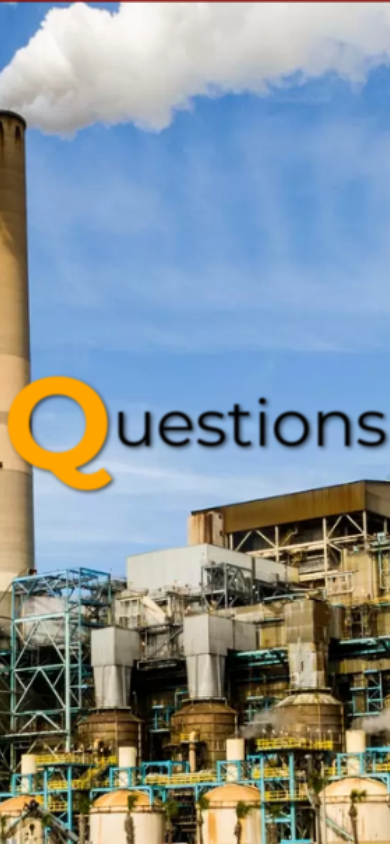
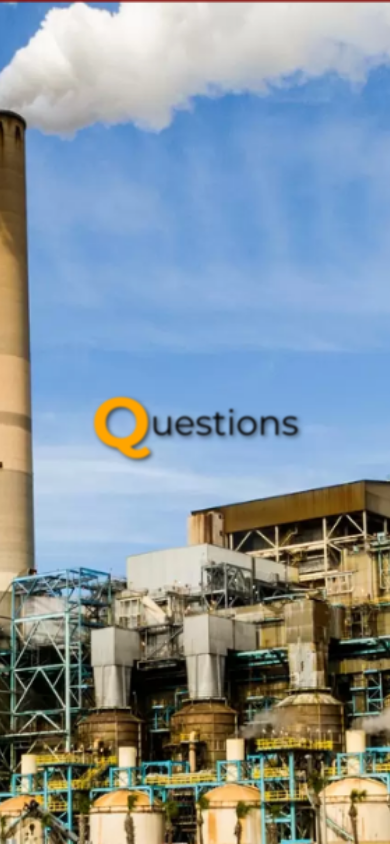
Before and after one commit to obafisayo/typewritter, a plain HTML site: page index.html in a window 390 px wide. Drawn offline with Linux system fonts and the light colour scheme.

Commit message:
add some little styles

```diff
--- a/typewritter.css
+++ b/typewritter.css
@@ -16,6 +16,7 @@
     background-size: cover;
     background-position: center;
     background-repeat: no-repeat;
+    background-attachment: fixed;
 }
 body {
     display: flex;
@@ -23,6 +24,7 @@ body {
     align-items: center;
     height: 100vh;
     margin: 0;
+    overflow: hidden;
 }
 
 .big-cont {
@@ -42,3 +44,15 @@ body {
 .big-q {
     color: orange;
 }
+
+@media (max-width: 768px) {
+    .container {
+        font-size: 45px;
+    }
+}
+
+@media (max-width: 480px) {
+    .container {
+        font-size: 35px;
+    }
+}
```
